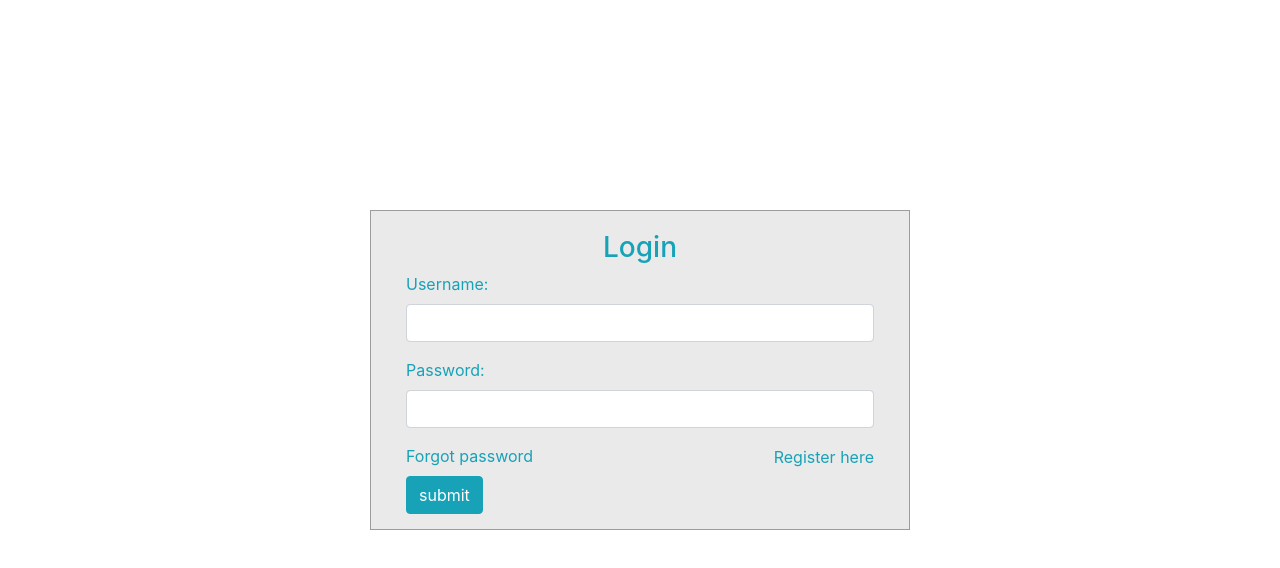
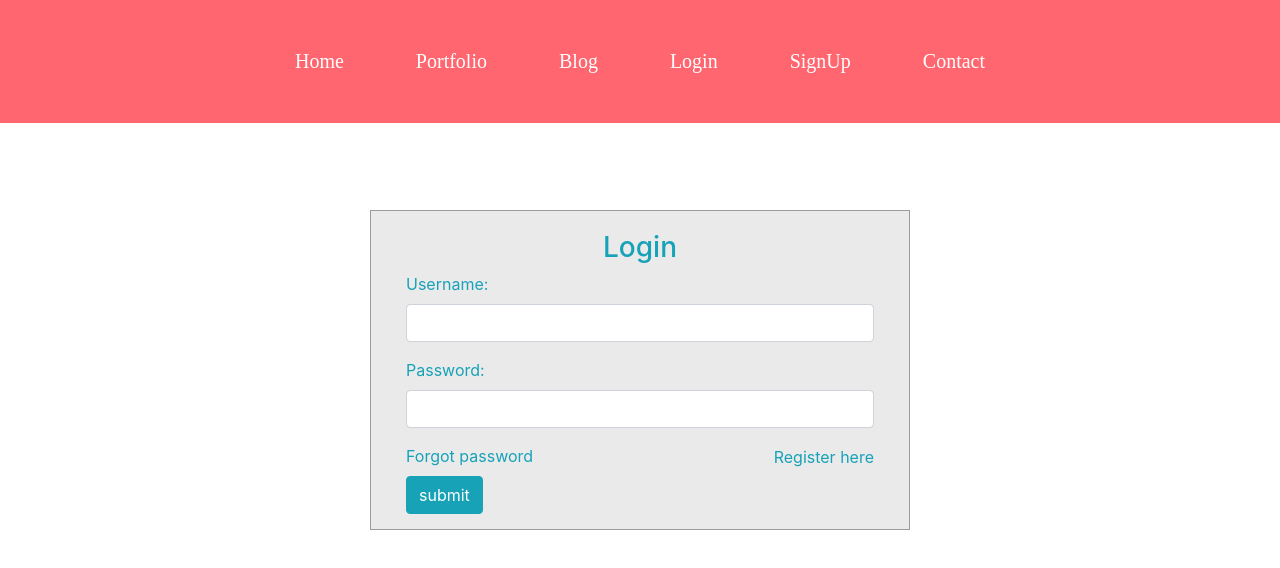
Before and after one commit to techblog4/TechBlog, an Angular app in the folder frontend/: page /login in a window 1280 px wide. Shown: the top 568 px of the page. Built offline with nearby package versions, Linux system fonts and the light colour scheme.

Commit message:
footer
created footer component

```diff
--- a/frontend/src/app/app.module.ts
+++ b/frontend/src/app/app.module.ts
@@ -6,6 +6,7 @@ import { AppComponent } from './app.component';
 import { LoginComponent } from './components/login/login.component';
 import { SignUpComponent } from './components/sign-up/sign-up.component';
 import { HomeComponent } from './components/home/home.component';
+import { FooterComponent } from './components/footer/footer.component';
 
 @NgModule({
   declarations: [
@@ -13,6 +14,7 @@ import { HomeComponent } from './components/home/home.component';
     LoginComponent,
     SignUpComponent,
     HomeComponent,
+    FooterComponent,
   ],
   imports: [
     BrowserModule,
--- /dev/null
+++ b/frontend/src/app/components/footer/footer.component.html
@@ -0,0 +1 @@
+<p>footer works!</p>
--- /dev/null
+++ b/frontend/src/app/components/footer/footer.component.ts
@@ -0,0 +1,15 @@
+import { Component, OnInit } from '@angular/core';
+
+@Component({
+  selector: 'app-footer',
+  templateUrl: './footer.component.html',
+  styleUrls: ['./footer.component.css']
+})
+export class FooterComponent implements OnInit {
+
+  constructor() { }
+
+  ngOnInit(): void {
+  }
+
+}
--- a/frontend/src/app/components/home/home.component.css
+++ b/frontend/src/app/components/home/home.component.css
@@ -49,3 +49,37 @@ a{
     opacity: 1;
     transform: translateY(0px);
 }
+.dropbtn {
+    background-color: #04AA6D;
+    color: white;
+    padding: 16px;
+    font-size: 16px;
+    border: none;
+  }
+
+  .dropdown {
+    position: relative;
+    display: inline-block;
+  }
+
+  .dropdown-content {
+    display: none;
+    position: absolute;
+    background-color: #ec2121;
+    min-width: 160px;
+    box-shadow: 0px 8px 16px 0px rgba(0,0,0,0.2);
+    z-index: 1;
+  }
+
+  .dropdown-content a {
+    color: black;
+    padding: 12px 16px;
+    text-decoration: none;
+    display: block;
+  }
+
+  .dropdown-content a:hover {background-color: #ddd;}
+
+  .dropdown:hover .dropdown-content {display: block;}
+
+  .dropdown:hover .dropbtn {background-color: #3e8e41;}
--- a/frontend/src/app/components/home/home.component.html
+++ b/frontend/src/app/components/home/home.component.html
@@ -6,10 +6,20 @@
         <li class="nav-item active">
           <a class="nav-link" routerLink="/">Home</a>
         </li>
+        <li class="nav-item"> <a class="nav-link" >Portfolio</a> </li>
+        <li class="nav-item"> <a class="nav-link" >Blog</a> </li>
+        <!-- <li></li> -->
+        <div class="dropdown">
+          <!-- <button class="dropbtn">Dropdown</button> -->
+          <li class="nav-item"> <a class="nav-link" >Categories</a> </li>
+          <div class="dropdown-content">
+            <a href="#">Link 1</a>
+            <a href="#">Link 2</a>
+            <a href="#">Link 3</a>
+          </div>
+        </div>
         <li class="nav-item"><a class="nav-link" routerLink="/login">Login</a></li>
         <li class="nav-item"> <a class="nav-link" routerLink="/signup">SignUp</a>
-        <li class="nav-item"> <a class="nav-link" routerLink="/login">Portfolio</a>
-        <li class="nav-item"> <a class="nav-link" >Blog</a>
         <li class="nav-item"> <a class="nav-link" >Contact</a>
         </li>
       </ul>
--- a/frontend/src/app/components/login/login.component.css
+++ b/frontend/src/app/components/login/login.component.css
@@ -17,3 +17,49 @@ body {
   #login .container #login-row #login-column #login-box #login-form #register-link {
     margin-top: -85px;
   }
+  @import url(http://fonts.googleapis.com/css?family=Raleway);
+
+.nave{
+    background-color: #ff666f;
+}
+.nav-item {
+    font-family: Century Gothic;
+    margin: 0 auto;
+    padding: 2em 1em;
+    text-align: center;
+}
+.nav-item a {
+    color: #FFF;
+    text-decoration: none;
+    font: 20px Century Gothic;
+    margin: 0px 10px;
+    padding: 10px 10px;
+    position: relative;
+    z-index: 0;
+}
+
+
+/* Top & Bottom Borders Out */
+.topBotomBordersOut a:before, .topBotomBordersOut a:after {
+    position: absolute;
+    left: 0px;
+    width: 100%;
+    height: 2px;
+    background: #FFF;
+    content:"";
+    opacity: 0;
+    -webkit-transition: all 0.3s;
+    transition: all 0.3s;
+}
+.topBotomBordersOut a:before {
+    top: 0px;
+    transform: translateY(10px);
+}
+.topBotomBordersOut a:after {
+    bottom: 0px;
+    transform: translateY(-10px);
+}
+.topBotomBordersOut a:hover:before, .topBotomBordersOut a:hover:after {
+    opacity: 1;
+    transform: translateY(0px);
+}
--- a/frontend/src/app/components/login/login.component.html
+++ b/frontend/src/app/components/login/login.component.html
@@ -1,3 +1,22 @@
+
+  <nav class="menum navbar navbar-expand-md justify-content-center fixed-top nave">
+    <div class="container">
+    <div class="navbar-collapse collapse justify-content-between align-items-center w-100" id="collapsingNavbar2">
+      <ul class="topBotomBordersOut navbar-nav mx-auto text-center">
+        <li class="nav-item active">
+          <a class="nav-link" routerLink="/">Home</a>
+        </li>
+        <li class="nav-item"> <a class="nav-link" >Portfolio</a>
+        <li class="nav-item"> <a class="nav-link" >Blog</a>
+        <!-- <li></li> -->
+        <li class="nav-item"><a class="nav-link" routerLink="/login">Login</a></li>
+        <li class="nav-item"> <a class="nav-link" routerLink="/signup">SignUp</a>
+        <li class="nav-item"> <a class="nav-link" >Contact</a>
+        </li>
+      </ul>
+    </div>
+    </div>
+  </nav>
 <div id="login">
         <h3 class="text-center text-white pt-5">Login form</h3>
         <div class="container">
```
Also changed, not shown: frontend/src/app/components/footer/footer.component.css (added), 1 other file (tests, documents, lock files or other folders).
